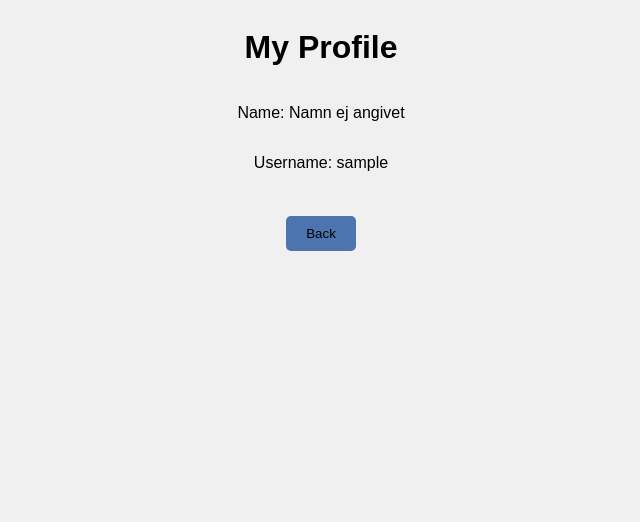
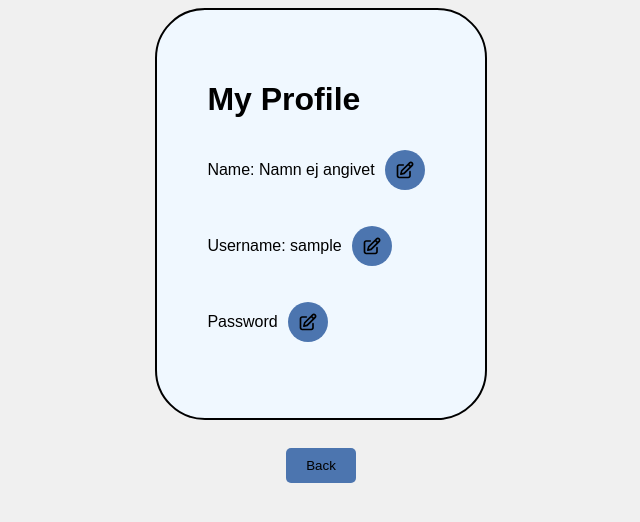
Before and after one commit to edu-polmar/Miniprojekt-forum-f-r-f-rskallar, a Flask app: page /profile in a window 1280 px wide. Shown: the top 522 px of the page, without its empty margins (319-959 px from the left). Run offline with Flask 3, Linux system fonts and the light colour scheme; the visitor is signed in with stand-in values (Sample User, id 1); data that the repository does not hold is empty.

Commit message:
profile edit buttons

```diff
--- /dev/null
+++ b/static/profile.css
@@ -0,0 +1,18 @@
+main {
+  border: black 2px solid;
+  border-radius: 50px;
+  padding: 50px;
+  background-color: aliceblue;
+}
+
+p {
+  display: flex;
+  flex-direction: row;
+  align-items: center;
+}
+
+.settings {
+  position: relative;
+  left: 50px;
+  flex-direction: row;
+}
--- a/static/style.css
+++ b/static/style.css
@@ -50,3 +50,17 @@ input[type="submit"] {
   border-radius: 5px;
   cursor: pointer;
 }
+
+.edit {
+  display: flex;
+  justify-content: center;
+  align-items: center;
+  border-radius: 100%;
+  height: 40px;
+  width: 40px;
+}
+
+.edit img {
+  height: 20px;
+  width: 20px;
+}
--- a/templates/profile.html
+++ b/templates/profile.html
@@ -14,9 +14,36 @@
     />
   </head>
   <body>
-    <h1>My Profile</h1>
-    <p>Name: {{ name }}</p>
-    <p>Username: {{ username }}</p>
+    <main>
+      <h1>My Profile</h1>
+      <p>
+        Name: {{ name }}
+        <button class="edit">
+          <img
+            src="{{url_for('static', filename='edit-svgrepo-com.svg') }}"
+            alt="Edit"
+          />
+        </button>
+      </p>
+      <p>
+        Username: {{ username }}
+        <button class="edit">
+          <img
+            src="{{url_for('static', filename='edit-svgrepo-com.svg') }}"
+            alt="Edit"
+          />
+        </button>
+      </p>
+      <p>
+        Password
+        <button class="edit">
+          <img
+            src="{{url_for('static', filename='edit-svgrepo-com.svg') }}"
+            alt="Edit"
+          />
+        </button>
+      </p>
+    </main>
     <br />
     <a href="/"><button>Back</button></a>
   </body>
```
Also changed, not shown: static/edit-svgrepo-com.svg (added).
